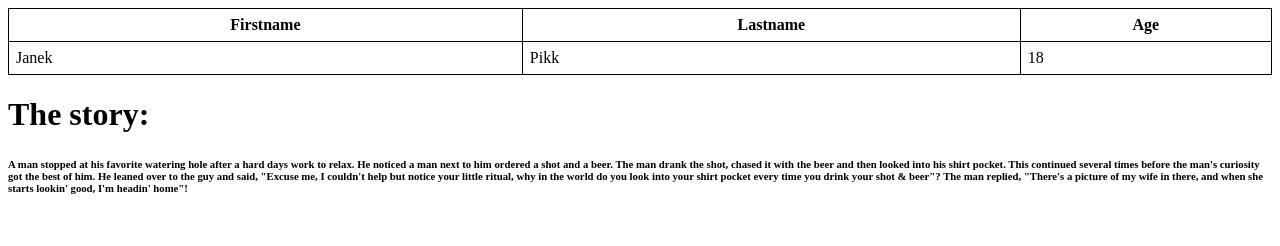
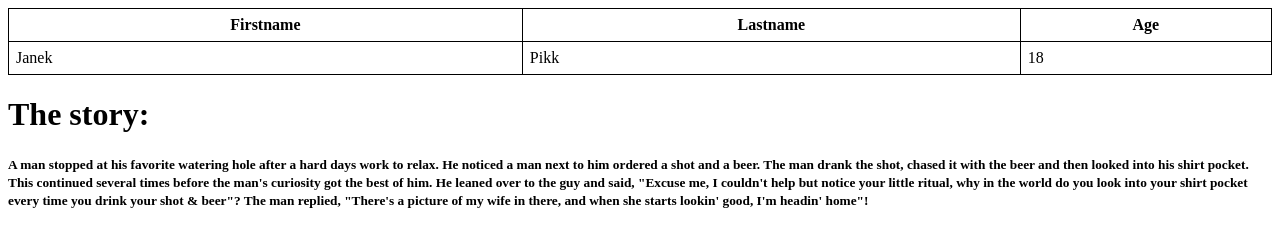
Before and after one commit to theycallmezenky/theycallmezenky.github.io, a plain HTML site: page index.html in a window 1280 px wide. Drawn offline with Linux system fonts and the light colour scheme.

Commit message:
Update index.html

```diff
--- a/index.html
+++ b/index.html
@@ -27,7 +27,7 @@ th, td {
   </tr>
 </table>
 <h1>The story:</h1>
-  <h6>A man stopped at his favorite watering hole after a hard days work to relax. He noticed a man next to him ordered a shot and a beer. The man drank the shot, chased it with the beer and then looked into his shirt pocket. This continued several times before the man's curiosity got the best of him. He leaned over to the guy and said, "Excuse me, I couldn't help but notice your little ritual, why in the world do you look into your shirt pocket every time you drink your shot & beer"? The man replied, "There's a picture of my wife in there, and when she starts lookin' good, I'm headin' home"!
-</h6>
+  <h4><small>A man stopped at his favorite watering hole after a hard days work to relax. He noticed a man next to him ordered a shot and a beer. The man drank the shot, chased it with the beer and then looked into his shirt pocket. This continued several times before the man's curiosity got the best of him. He leaned over to the guy and said, "Excuse me, I couldn't help but notice your little ritual, why in the world do you look into your shirt pocket every time you drink your shot & beer"? The man replied, "There's a picture of my wife in there, and when she starts lookin' good, I'm headin' home"!
+    </h4></small>
 </body>
 </html>
```
